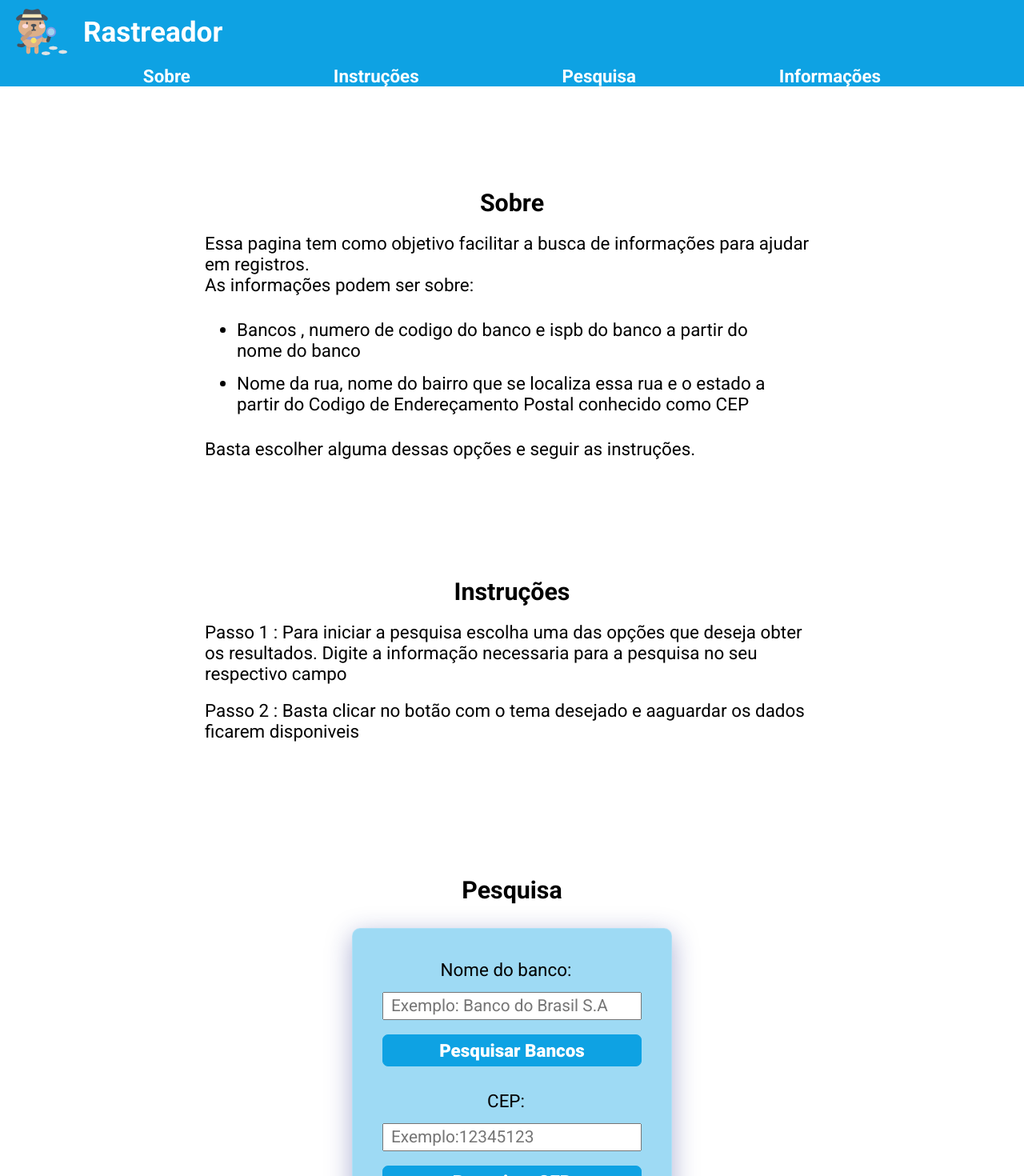
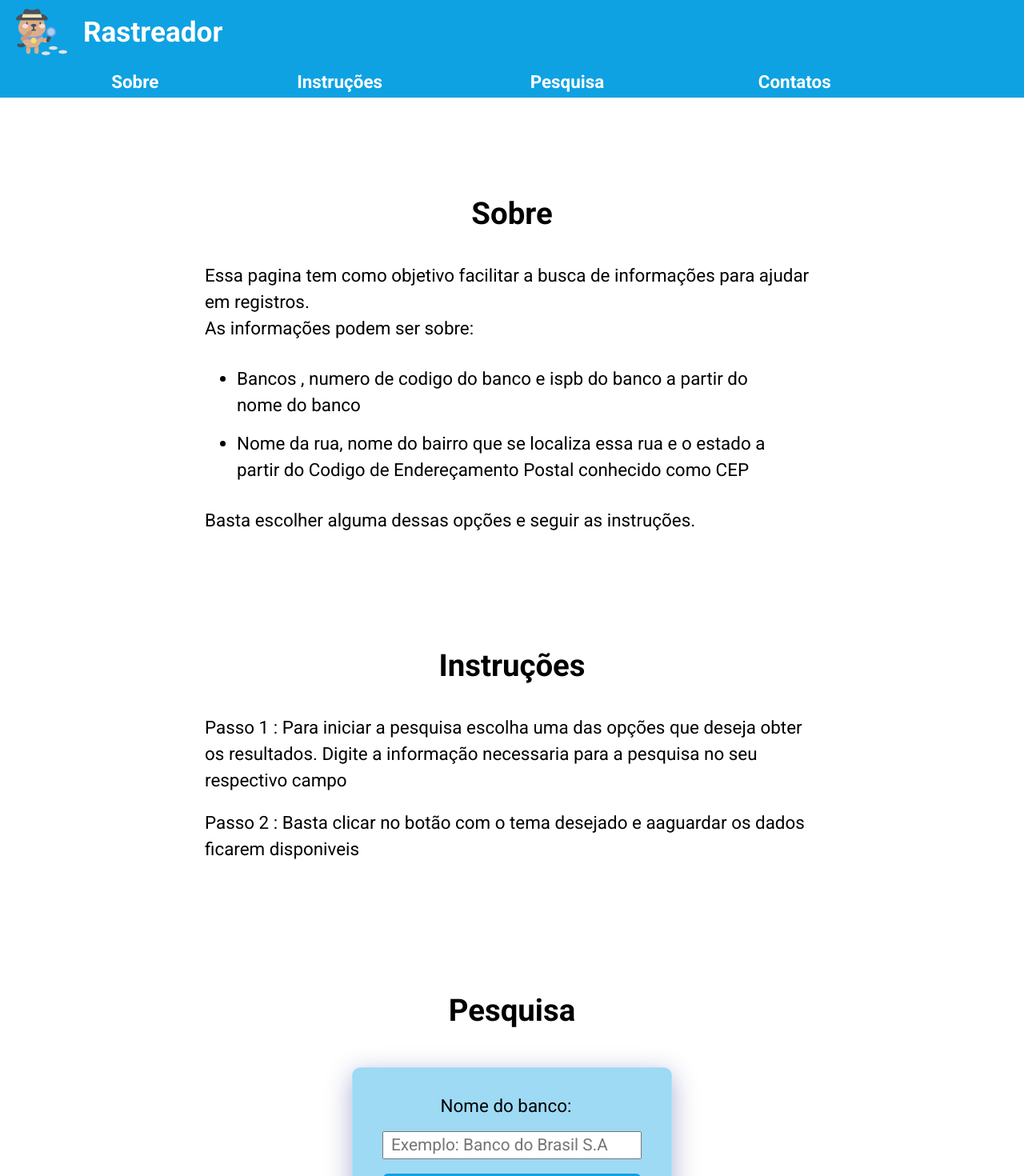
Before and after one commit to Twfonseca/banks-page, a React (Create React App) app in the folder bank/: page / in a window 1280 px wide. Shown: the top 1470 px of the page at 80% size. Built offline with nearby package versions, Linux system fonts and the light colour scheme; no server answers.

Commit message:
css ajusts done

```diff
--- a/bank/public/index.html
+++ b/bank/public/index.html
@@ -1,5 +1,5 @@
 <!DOCTYPE html>
-<html lang="en">
+<html lang="pt-br">
   <head>
     <meta charset="utf-8" />
     <link rel="icon" href="../src/images/dogIcon.png" />
@@ -8,7 +8,7 @@
     <meta name="theme-color" content="#000000" />
     <meta
       name="description"
-      content="Web site created using create-react-app"
+      content="Uma pagina criada para pesquisar dados referente ao cep e sobre o banco com base no nome da entidade."
     />
     <link rel="apple-touch-icon" href="%PUBLIC_URL%/logo192.png" />
     <!--
@@ -25,7 +25,7 @@
       work correctly both with client-side routing and a non-root public URL.
       Learn how to configure a non-root public URL by running `npm run build`.
     -->
-    <title>React App</title>
+    <title>Rastreador</title>
   </head>
   <body>
     <noscript>You need to enable JavaScript to run this app.</noscript>
--- a/bank/src/App.css
+++ b/bank/src/App.css
@@ -29,10 +29,10 @@
 }
 
 .navContainer{
-  display: flex;
-  justify-content: space-evenly;
-  width: 100%;
-  padding:0px 0px;
+  display: grid;
+  grid-template:1fr / 0.8fr 1fr 1fr 1fr;
+  width: 93%;
+  text-align: center;
 }
 
 .linkStyle{
@@ -77,7 +77,7 @@
 
 .btnContianerStyle{
   margin: 30px 0px;
-  width: 400px;
+  width: 300px;
   height: 370px;
   display: flex;
   flex-direction: column;
@@ -85,8 +85,6 @@
   justify-content: center;
   background: #0EA2E366;
   box-shadow: 0 8px 32px 0 rgba( 31, 38, 135, 0.37 );
-  backdrop-filter: blur( 20px );
-  -webkit-backdrop-filter: blur( 20px );
   border-radius: 10px;
   border: 1px solid rgba( 255, 255, 255, 0.18 );
 }
@@ -94,6 +92,7 @@
 .searchAreaContainer{
   display: flex;
   flex-direction:  column;
+  align-items: center;
   margin-bottom: 25px;
   font-size: 1.1rem;
   width: 250px;
@@ -123,13 +122,13 @@
   font-weight: 800;
   font-size: 1.1rem;
   margin-top: 8px;
+  padding:2px 5px;
 }
 
 .footersectionContainer{
   display:flex;
   flex-direction: column;
   align-items: center;
-  height: 40vh;
   background-color: var(--contrastColor);
   color: var(--fontColor);
 }
@@ -141,7 +140,6 @@
 .gridContainer{
   display: grid;
   grid-template:1fr / 1fr 1fr;
-  grid-auto-flow: column;
   margin-top: 25px;
 }
 
@@ -185,6 +183,10 @@
     font-size: 1.4rem;
   }
 
+  .btnContianerStyle{
+    width: 400px;
+  }
+
   .searchAreaContainer{
     display: flex;
     flex-direction:  column;
@@ -193,6 +195,7 @@
     width: 360px;
     align-items: center;
   }
+
 
 .labelStyle{
 font-size: 1.4rem;
@@ -226,3 +229,26 @@ width: 90%;
 
 
 }
+
+@media screen and (min-width:1000px){
+
+  .navContainer{
+    display: grid;
+    grid-template:1fr / 0.8fr 1fr 1fr 1fr;
+    padding:7px 55px;
+    text-align: center;
+  }
+
+  .sectionContainer{
+    line-height: 33px;
+  }
+
+  .titleSection{
+    font-size: 2.4rem;
+    margin-bottom: 25px;
+  }
+
+
+
+
+}
--- a/bank/src/App.js
+++ b/bank/src/App.js
@@ -76,8 +76,6 @@ const bankSearch = ()=>{
       ngbrhdResult.innerText= ''
       stateCodeResult.innerText= ''
     }
-
-
   })
 }
 
@@ -100,7 +98,7 @@ const bankSearch = ()=>{
 
             </div>
             <div className='searchAreaContainer'>
-              <label htmlFor='cityName'className='labelStyle'>CEP:</label>
+              <label htmlFor='cityName'className='labelStyle'>CEP         :</label>
               <input className='inputTxtStyle' name='cep' type="text" id='cepCode' placeholder='Exemplo:12345123'onChange={cepEvent}></input>
               <p id='street'></p>
               <p id='neighborhood'></p>
--- a/bank/src/components/About.js
+++ b/bank/src/components/About.js
@@ -3,16 +3,16 @@ import '../App.css';
 
 function About(){
     return(
-        <section id='about'className='sectionContainer'>
-            <h1 className='titleSection'>Sobre</h1>
-            <div className='textContainer'>
-                <p className='txtStyle'>Essa pagina tem como objetivo facilitar a busca de informações para ajudar em registros.</p>
-                <p className='txtStyle'>As informações podem ser sobre:</p>
-                <ul className='listStyle'>
-                    <li className='itemStyle'>Bancos , numero de codigo do banco e ispb do banco a partir do nome do banco</li>
-                    <li className='itemStyle'>Nome da rua, nome do bairro que se localiza essa rua e o estado a partir do Codigo de Endereçamento Postal conhecido como CEP</li>
+        <section tabIndex='0' id='about'className='sectionContainer'>
+            <h1 tabIndex='0' className='titleSection'>Sobre</h1>
+            <div tabIndex='0' className='textContainer'>
+                <p tabIndex='0' className='txtStyle'>Essa pagina tem como objetivo facilitar a busca de informações para ajudar em registros.</p>
+                <p tabIndex='0' className='txtStyle'>As informações podem ser sobre:</p>
+                <ul tabIndex='0' className='listStyle'>
+                    <li tabIndex='0' className='itemStyle'>Bancos , numero de codigo do banco e ispb do banco a partir do nome do banco</li>
+                    <li tabIndex='0' className='itemStyle'>Nome da rua, nome do bairro que se localiza essa rua e o estado a partir do Codigo de Endereçamento Postal conhecido como CEP</li>
                 </ul>
-                <p className='txtStyle'>Basta escolher alguma dessas opções e seguir as instruções.</p>
+                <p tabIndex='0' className='txtStyle'>Basta escolher alguma dessas opções e seguir as instruções.</p>
             </div>
         </section>
     )
--- a/bank/src/components/Instructions.js
+++ b/bank/src/components/Instructions.js
@@ -3,11 +3,11 @@ import '../App.css';
 
 function Instructions(){
     return(
-        <section id='howWorks' className='sectionContainer'>
-            <h1 className='titleSection'>Instruções</h1>
-            <div className='textContainer'>
-                <p className='txtIsntructionStyle'> Passo 1 : Para iniciar a pesquisa escolha uma das opções que deseja obter os resultados. Digite a informação necessaria para a pesquisa no seu respectivo campo</p>
-                <p className='txtIsntructionStyle'>Passo 2 : Basta clicar no botão com o tema desejado e aaguardar os dados ficarem disponiveis</p>
+        <section tabIndex='0' id='howWorks' className='sectionContainer'>
+            <h1 tabIndex='0' className='titleSection'>Instruções</h1>
+            <div tabIndex='0' className='textContainer'>
+                <p tabIndex='0' className='txtIsntructionStyle'> Passo 1 : Para iniciar a pesquisa escolha uma das opções que deseja obter os resultados. Digite a informação necessaria para a pesquisa no seu respectivo campo</p>
+                <p tabIndex='0' className='txtIsntructionStyle'>Passo 2 : Basta clicar no botão com o tema desejado e aaguardar os dados ficarem disponiveis</p>
             </div>
         </section>
     )
--- a/bank/src/components/Menu.js
+++ b/bank/src/components/Menu.js
@@ -12,7 +12,7 @@ function Menu (){
                 <a href='#about' className='linkStyle'>Sobre</a>
                 <a href='#howWorks' className='linkStyle'>Instruções</a>
                 <a href='#search' className='linkStyle'>Pesquisa</a>
-                <a href='#footerInfo' className='linkStyle'>Informações</a>
+                <a href='#footerInfo' className='linkStyle'>Contatos</a>
             </nav>
         </header>
     )
```
